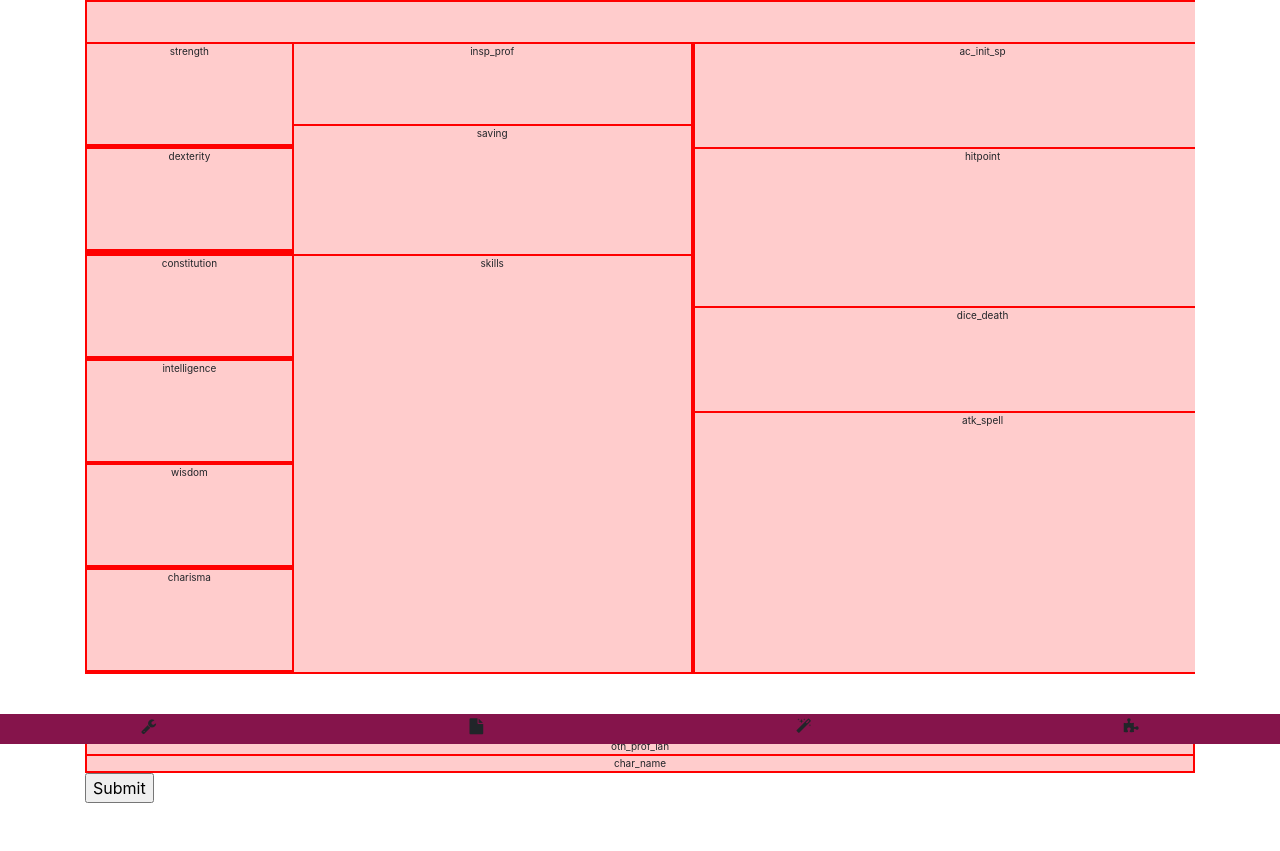
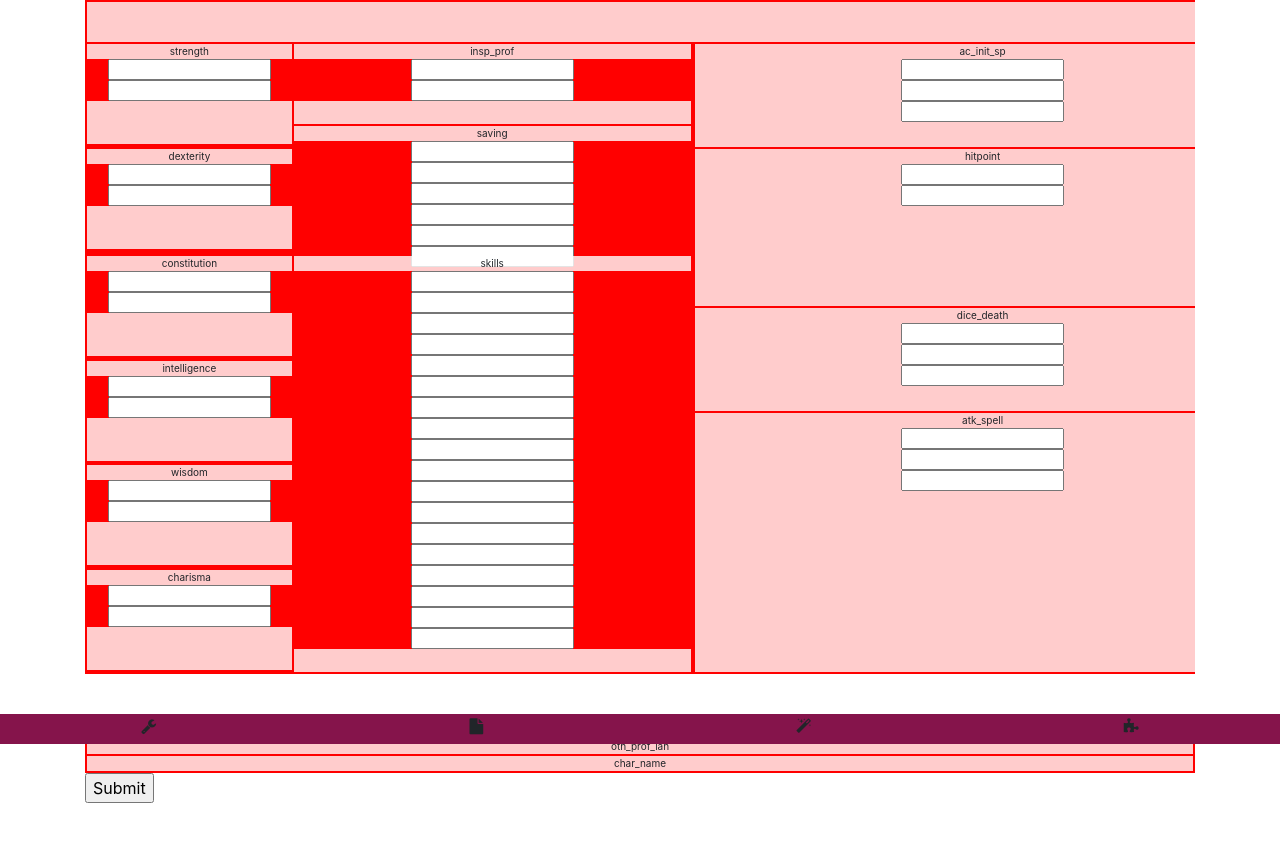
Before and after one commit to Yvesvc/DjangoAndDice, a Django app: template templates/sheet/sheet.html in a window 1280 px wide. Shown: the part 56-907 px from the top of the page. Run offline with Django 3.2, Linux system fonts and the light colour scheme; the template is opened without the code that fills it: values that come from a table or form of the project are taken from there, others are empty; some libraries are stand-ins or nearby versions.

Commit message:
styling sheet app

```diff
--- a/djangoanddice/settings.py
+++ b/djangoanddice/settings.py
@@ -27,7 +27,7 @@ SECRET_KEY = os.environ.get('DJANGOANDDICE_KEY')
 # SECURITY WARNING: don't run with debug turned on in production!
 DEBUG = True
 
-ALLOWED_HOSTS = ['127.0.0.1', 'djangoanddice.herokuapp.com']
+ALLOWED_HOSTS = ['127.0.0.1', 'djangoanddice.herokuapp.com', '192.168.1.49']
 
 AUTH_USER_MODEL = "users.User_Extended"
 
--- a/static/css/header/header.css
+++ b/static/css/header/header.css
@@ -104,3 +104,9 @@ height:100px;
   font-size: 10px;
 
 }
+
+/*Form fields */
+
+.form_item {
+background-color:red;
+}
--- a/templates/sheet/sheet.html
+++ b/templates/sheet/sheet.html
@@ -1,5 +1,6 @@
 {% extends 'header/header.html'%}
 {% block content %}
+
 
 <form action="/name" method="post">
     {% csrf_token %}
@@ -9,21 +10,97 @@
 
     <div class="char_name">{{user.charactername}}</div>
 
-    <div class="strength">strength</div>
-    <div class="dexterity">dexterity</div>
-    <div class="constitution">constitution</div>
-    <div class="intelligence">intelligence</div>
-    <div class="wisdom">wisdom</div>
-    <div class="charisma">charisma</div>
+    <div class="strength">
+      strength
+      <div class = "form_item"> {{form.strength}}</div>
+      <div class = "form_item">{{form.strength_mod}}</div>
+    </div>
+    <div class="dexterity">
+      dexterity
+      <div class = "form_item">{{form.dexterity}}</div>
+      <div class = "form_item">{{form.dexterity_mod}}</div>
+    </div>
+    <div class="constitution">
+      constitution
+      <div class = "form_item">{{form.constitution}}</div>
+      <div class = "form_item">{{form.constitution_mod}}</div>
+    </div>
+    <div class="intelligence">
+      intelligence
+      <div class = "form_item">{{form.intelligence}}</div>
+      <div class = "form_item">{{form.intelligence_mod}}</div>
+    </div>
+    <div class="wisdom">
+      wisdom
+      <div class = "form_item">{{form.wisdom}}</div>
+      <div class = "form_item">{{form.wisdom_mod}}</div>
+    </div>
+    <div class="charisma">
+      charisma
+      <div class = "form_item">{{form.charisma}}</div>
+      <div class = "form_item">{{form.charisma_mod}}</div>
+    </div>
 
-    <div class="insp_prof">insp_prof</div>
-    <div class="saving">saving</div>
-    <div class="skills">skills</div>
+    <div class="insp_prof">
+      insp_prof
+      <div class = "form_item">{{form.inspiration}}</div>
+      <div class = "form_item">{{form.proficiency}}</div>
+    </div>
+    <div class="saving">
+      saving
+      <div class = "form_item" >{{form.sav_strength}}</div>
+      <div class = "form_item">{{form.sav_dexterity}}</div>
+      <div class = "form_item">{{form.sav_constitution}}</div>
+      <div class = "form_item">{{form.sav_intelligence}}</div>
+      <div class = "form_item">{{form.sav_wisdom}}</div>
+      <div class = "form_item">{{form.sav_charisma}}</div>
+    </div>
+    <div class="skills">
+      skills
+      <div class = "form_item">{{form.acrobatics}}</div>
+      <div class = "form_item">{{form.animal_handling}}</div>
+      <div class = "form_item">{{form.arcana}}</div>
+      <div class = "form_item">{{form.athletics}}</div>
+      <div class = "form_item">{{form.deception}}</div>
+      <div class = "form_item">{{form.history}}</div>
+      <div class = "form_item">{{form.insight}}</div>
+      <div class = "form_item">{{form.intimidation}}</div>
+      <div class = "form_item">{{form.investigation}}</div>
+      <div class = "form_item">{{form.medicine}}</div>
+      <div class = "form_item">{{form.nature}}</div>
+      <div class = "form_item">{{form.perception}}</div>
+      <div class = "form_item">{{form.performance}}</div>
+      <div class = "form_item">{{form.persuasion}}</div>
+      <div class = "form_item">{{form.religion}}</div>
+      <div class = "form_item">{{form.sleight_hand}}</div>
+      <div class = "form_item">{{form.stealth}}</div>
+      <div class = "form_item">{{form.survival}}</div>
 
-    <div class="ac_init_sp">ac_init_sp</div>
-    <div class="hitpoint">hitpoint</div>
-    <div class="dice_death">dice_death</div>
-    <div class="atk_spell">atk_spell</div>
+    </div>
+
+    <div class="ac_init_sp">
+      ac_init_sp
+      <div>{{form.armor_class}}</div>
+      <div>{{form.initiative}}</div>
+      <div>{{form.speed}}</div>
+    </div>
+    <div class="hitpoint">
+      hitpoint
+     <div>{{form.hp_curr}}</div>
+     <div>{{form.hp_temp}}</div>
+    </div>
+    <div class="dice_death">
+     dice_death
+     <div>{{form.hit_dice}}</div>
+     <div>{{form.dth_succ}}</div>
+     <div>{{form.dth_fail}}</div>
+    </div>
+    <div class="atk_spell">
+     atk_spell
+     <div>{{form.atk_spell_name}}</div>
+     <div>{{form.atk_spell_bonus}}</div>
+     <div>{{form.atk_spell_type}}</div>
+    </div>
 
 
   </div>
```
Also changed, not shown: sheet/views.py (+6 -4 lines), db.sqlite3.
